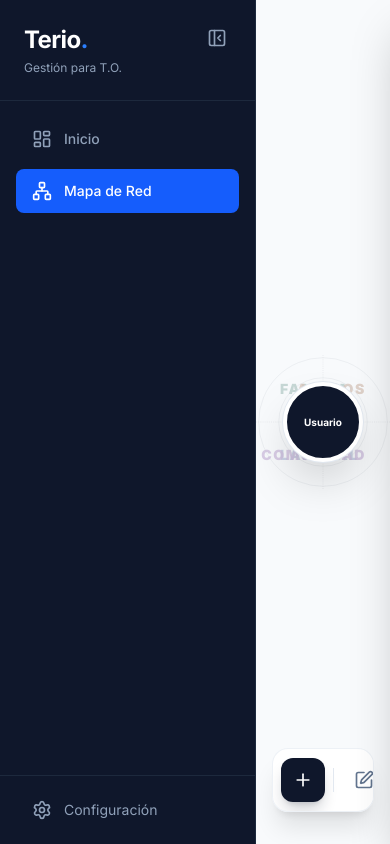
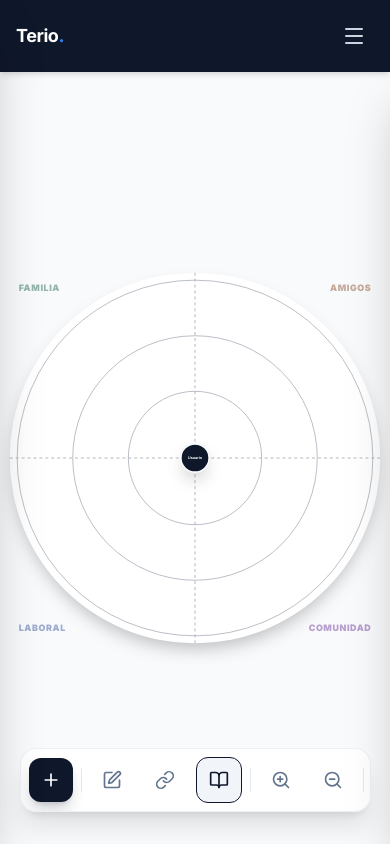
Before and after one commit to vcanio/Terio, a Next.js app: page /tools/sluzki in a window 390 px wide. Built offline with nearby package versions, Linux system fonts and the light colour scheme.

Commit message:
feat(sluzki): implementar escalado virtual, restricción de nodos y layout responsivo

```diff
--- a/src/components/layout/AppLayout.tsx
+++ b/src/components/layout/AppLayout.tsx
@@ -1,47 +1,85 @@
 'use client';
 
-import { useState } from 'react';
+import { useState, useEffect } from 'react';
 import { Sidebar } from './Sidebar';
-import { PanelLeftOpen } from 'lucide-react';
-import { Toaster } from 'react-hot-toast'; // Importar Toaster
+import { Menu, PanelLeftOpen } from 'lucide-react';
+import { Toaster } from 'react-hot-toast';
 
 export default function AppLayout({ children }: { children: React.ReactNode }) {
+  // Estado único para la visibilidad del menú
   const [isSidebarOpen, setIsSidebarOpen] = useState(true);
 
+  // Efecto para cerrar el menú automáticamente al entrar en vista móvil
+  useEffect(() => {
+    const handleResize = () => {
+      if (window.innerWidth < 768) {
+        setIsSidebarOpen(false);
+      } else {
+        setIsSidebarOpen(true);
+      }
+    };
+
+    // Ejecutar al inicio para ajustar según el dispositivo actual
+    handleResize();
+
+    window.addEventListener('resize', handleResize);
+    return () => window.removeEventListener('resize', handleResize);
+  }, []);
+
   return (
-    <div className="flex h-screen w-screen relative overflow-hidden bg-slate-50">
-      {/* Configuración global de las notificaciones */}
+    <div className="flex h-screen w-screen relative overflow-hidden bg-slate-50 flex-col md:flex-row">
       <Toaster
         position="bottom-right"
         toastOptions={{
-          className: 'exclude-from-export', // ¡Importante! Para que no salgan en la foto
-          style: {
-            background: '#334155',
-            color: '#fff',
-            borderRadius: '10px',
-          },
+          className: 'exclude-from-export',
+          style: { background: '#334155', color: '#fff', borderRadius: '10px' },
         }}
       />
 
+      {/* 1. HEADER MÓVIL (Solo visible en < md) */}
+      <header className="md:hidden flex items-center justify-between p-4 bg-slate-900 text-white shrink-0 z-30 shadow-md">
+        <div className="font-bold text-lg tracking-tight">Terio<span className="text-blue-500">.</span></div>
+        <button
+          onClick={() => setIsSidebarOpen(true)}
+          className="p-2 text-slate-300 hover:text-white hover:bg-slate-800 rounded-lg transition-colors active:scale-95"
+        >
+          <Menu size={24} />
+        </button>
+      </header>
+
+      {/* 2. OVERLAY OSCURO (Solo en móvil cuando el menú está abierto) */}
+      {isSidebarOpen && (
+        <div
+          className="fixed inset-0 bg-black/50 z-40 md:hidden backdrop-blur-sm animate-in fade-in"
+          onClick={() => setIsSidebarOpen(false)}
+        />
+      )}
+
+      {/* 3. SIDEBAR (Componente compartido) */}
       <Sidebar
         isOpen={isSidebarOpen}
         toggle={() => setIsSidebarOpen(!isSidebarOpen)}
       />
 
+      {/* 4. BOTÓN FLOTANTE DE ESCRITORIO (Solo visible si está cerrado y es > md) */}
       {!isSidebarOpen && (
         <button
           onClick={() => setIsSidebarOpen(true)}
-          className="fixed top-4 left-4 z-50 p-2.5 bg-slate-900 text-white rounded-xl shadow-lg hover:bg-slate-800 transition-all active:scale-95"
+          className="hidden md:flex fixed top-4 left-4 z-30 p-2.5 bg-slate-900 text-white rounded-xl shadow-lg hover:bg-slate-800 transition-all active:scale-95"
           title="Mostrar menú"
         >
           <PanelLeftOpen size={20} />
         </button>
       )}
 
+      {/* 5. CONTENIDO PRINCIPAL */}
       <main
         className={`
-          flex-1 h-full relative transition-all duration-300 ease-in-out flex flex-col overflow-hidden
-          ${isSidebarOpen ? 'ml-64' : 'ml-0'}
+          flex-1 h-full relative overflow-hidden flex flex-col transition-all duration-300 ease-in-out
+          /* ESCRITORIO: Margen izquierdo dinámico */
+          ${isSidebarOpen ? 'md:ml-64' : 'md:ml-0'}
+          /* MÓVIL: Siempre ancho completo (el sidebar es overlay) */
+          w-full
         `}
       >
         {children}
--- a/src/components/layout/Sidebar.tsx
+++ b/src/components/layout/Sidebar.tsx
@@ -2,12 +2,11 @@
 
 import Link from 'next/link';
 import { usePathname } from 'next/navigation';
-import { LayoutDashboard, Network, Settings, PanelLeftClose } from 'lucide-react';
+import { LayoutDashboard, Network, Settings, PanelLeftClose, X } from 'lucide-react';
 
-// Definimos las props que recibirá el componente
 interface SidebarProps {
-  isOpen?: boolean;
-  toggle?: () => void;
+  isOpen: boolean;
+  toggle: () => void;
 }
 
 const menuItems = [
@@ -15,31 +14,36 @@
   { name: 'Mapa de Red', href: '/tools/sluzki', icon: Network },
 ];
 
-export function Sidebar({ isOpen = true, toggle }: SidebarProps) {
+export function Sidebar({ isOpen, toggle }: SidebarProps) {
   const pathname = usePathname();
 
   return (
     <aside
       className={`
-        fixed left-0 top-0 h-screen w-64 z-40
+        fixed top-0 left-0 h-screen w-64
         bg-slate-900 text-white border-r border-slate-800
         flex flex-col transition-transform duration-300 ease-in-out
+        z-50 shadow-2xl md:shadow-none
+
+        /* Control total de visibilidad vía isOpen */
         ${isOpen ? 'translate-x-0' : '-translate-x-full'}
       `}
     >
-      <div className="p-6 border-b border-slate-800 flex justify-between items-start">
+      <div className="p-6 border-b border-slate-800 flex justify-between items-start h-[88px] md:h-auto">
         <div>
           <h1 className="text-2xl font-bold tracking-tight">Terio<span className="text-blue-500">.</span></h1>
           <p className="text-xs text-slate-400 mt-1">Gestión para T.O.</p>
         </div>
 
-        {/* Botón para cerrar dentro del Sidebar */}
+        {/* Botón de cerrar (Funciona en móvil y escritorio) */}
         <button
           onClick={toggle}
           className="text-slate-400 hover:text-white transition-colors p-1 rounded-md hover:bg-slate-800"
           title="Ocultar menú"
         >
-          <PanelLeftClose size={20} />
+          {/* Usamos X en móvil (más común) y PanelLeftClose en escritorio */}
+          <X className="md:hidden" size={24} />
+          <PanelLeftClose className="hidden md:block" size={20} />
         </button>
       </div>
 
@@ -52,6 +56,8 @@
               <Link
                 key={item.href}
                 href={item.href}
+                // En móvil, cerramos el menú al hacer click. En escritorio, lo mantenemos.
+                onClick={() => window.innerWidth < 768 && toggle()}
                 className={`flex items-center gap-3 px-4 py-3 rounded-lg transition-colors ${
                   isActive ? 'bg-blue-600 text-white' : 'text-slate-400 hover:bg-slate-800 hover:text-white'
                 }`}
--- a/src/features/sluzki/components/Board.tsx
+++ b/src/features/sluzki/components/Board.tsx
@@ -1,13 +1,12 @@
 "use client";
 
-import React, { useState, useRef } from "react";
+import React, { useState, useRef, useCallback } from "react";
 import { Info } from "lucide-react";
 
-// Hooks y store
 import { useSluzkiBoard } from "@/features/sluzki/hooks/useSluzkiBoard";
 import { useSluzkiStore } from "@/features/sluzki/store/useSluzkiStore";
+import { useBoardResponsive } from "@/features/sluzki/hooks/useBoardResponsive";
 
-// Componentes modulares
 import { DraggableNode } from "@/features/sluzki/components/DraggableNode";
 import { AddNodeModal } from "@/features/sluzki/components/AddNodeModal";
 import { BoardBackground } from "@/features/sluzki/components/BoardBackground";
@@ -46,10 +45,34 @@
     isExporting,
   } = useSluzkiBoard(diagramRef);
 
+  const { scale: responsiveScale, BOARD_SIZE } = useBoardResponsive(containerRef);
+
   const [isModalOpen, setIsModalOpen] = useState(false);
   const [isListOpen, setIsListOpen] = useState(false);
   const [showLegend, setShowLegend] = useState(true);
   const [isClearModalOpen, setIsClearModalOpen] = useState(false);
+
+  // --- NUEVA FUNCIÓN PROFESIONAL DE PROYECCIÓN DE COORDENADAS ---
+  // Convierte cualquier punto X,Y de la pantalla (mouse/touch) a coordenadas X,Y internas del tablero (lógicas)
+  const screenToBoard = useCallback((screenX: number, screenY: number) => {
+    if (!diagramRef.current) return { x: 0, y: 0 };
+
+    // 1. Obtenemos la posición y dimensiones REALES del tablero en la pantalla
+    const rect = diagramRef.current.getBoundingClientRect();
+
+    // 2. Calculamos el centro visual del tablero en la pantalla
+    const centerX = rect.left + rect.width / 2;
+    const centerY = rect.top + rect.height / 2;
+
+    // 3. Proyectamos:
+    //    - Restamos el centro para que (0,0) esté en el medio.
+    //    - Dividimos por la escala para revertir el efecto del zoom/responsividad.
+    return {
+      x: (screenX - centerX) / responsiveScale,
+      y: (screenY - centerY) / responsiveScale,
+    };
+  }, [responsiveScale]);
+  // -------------------------------------------------------------
 
   const sourcePos = sourceId ? getNodePos(sourceId) : { x: 0, y: 0 };
 
@@ -80,18 +103,14 @@
         ${isConnecting ? "cursor-crosshair" : ""}
       `}
     >
-      {/* 1. Toolbar superior */}
       <BoardToolbar
         onOpenModal={() => setIsModalOpen(true)}
-        onToggleConnect={() => {
-          setIsConnecting(!isConnecting);
-          setSourceId(null);
-        }}
+        onToggleConnect={() => { setIsConnecting(!isConnecting); setSourceId(null); }}
         isConnecting={isConnecting}
         onToggleLegend={() => setShowLegend(!showLegend)}
         showLegend={showLegend}
-        onToggleList={() => setIsListOpen(!isListOpen)} // Conectado
-        isListOpen={isListOpen}                         // Conectado
+        onToggleList={() => setIsListOpen(!isListOpen)}
+        isListOpen={isListOpen}
         onDownload={downloadImage}
         isExporting={isExporting}
         onClear={() => setIsClearModalOpen(true)}
@@ -100,10 +119,8 @@
         currentScale={nodeScale}
       />
 
-      {/* 2. Leyenda flotante */}
       <BoardLegend nodes={nodes} show={showLegend} />
 
-      {/* 3. Sidebar lateral */}
       <EditSidebar
         isOpen={isListOpen}
         toggle={() => setIsListOpen(!isListOpen)}
@@ -114,16 +131,19 @@
         deleteNode={deleteNode}
       />
 
-      {/* 4. Fondo circular grid */}
       <div
         ref={diagramRef}
-        className="pointer-events-none absolute w-full max-w-[85vmin] aspect-square flex items-center justify-center opacity-50"
+        style={{
+          width: BOARD_SIZE,
+          height: BOARD_SIZE,
+          transform: `scale(${responsiveScale})`,
+          transformOrigin: 'center center',
+        }}
+        className="relative shadow-2xl rounded-full bg-white transition-transform duration-75 ease-linear shrink-0"
       >
         <BoardBackground />
-      </div>
 
-      {/* 5. Área interactiva del tablero */}
-      <div className="absolute top-1/2 left-1/2 w-0 h-0 z-10 overflow-visible">
+        <div className="absolute top-1/2 left-1/2 w-0 h-0 overflow-visible z-10">
           <ConnectionLayer
             edges={edges}
             nodes={nodes}
@@ -148,11 +168,13 @@
               isTarget={isConnecting && sourceId === node.id}
               isSelected={sourceId === node.id}
               scale={nodeScale}
+              // PASAMOS LA FUNCIÓN DE PROYECCIÓN EN VEZ DE LA ESCALA
+              screenToBoard={screenToBoard}
             />
           ))}
         </div>
+      </div>
 
-      {/* 6. Notificación flotante (Conexión) */}
       {isConnecting && (
         <div className="exclude-from-export absolute top-24 md:bottom-8 md:top-auto bg-slate-900/90 backdrop-blur text-white px-5 py-3 rounded-full shadow-2xl text-sm font-medium flex gap-3 items-center pointer-events-none animate-in fade-in slide-in-from-top-4 md:slide-in-from-bottom-4 z-50 border border-white/10">
           <Info size={18} className="text-blue-400 animate-pulse" />
@@ -160,16 +182,13 @@
             <span>Toca otro nodo para conectar</span>
             <span className="hidden sm:inline w-px h-4 bg-slate-600 mx-1"></span>
             <span className="text-slate-300 text-xs flex items-center gap-1.5">
-              <kbd className="bg-slate-700 px-1.5 py-0.5 rounded border border-slate-600 shadow-sm text-[10px]">
-                Esc
-              </kbd>
+              <kbd className="bg-slate-700 px-1.5 py-0.5 rounded border border-slate-600 shadow-sm text-[10px]">Esc</kbd>
               <span className="hidden sm:inline">para salir</span>
             </span>
           </div>
         </div>
       )}
 
-      {/* 7. Modales */}
       <AddNodeModal
         isOpen={isModalOpen}
         onClose={() => setIsModalOpen(false)}
@@ -184,24 +203,11 @@
         <div className="space-y-6">
           <div className="bg-amber-50 border border-amber-200 rounded-xl p-4 text-sm text-amber-900">
             <p className="font-medium">⚠️ Advertencia</p>
-            <p className="mt-1 text-amber-800/80">
-              Esta acción eliminará permanentemente todos los nodos y conexiones actuales. No se puede deshacer.
-            </p>
+            <p className="mt-1 text-amber-800/80">Esta acción eliminará permanentemente todos los nodos y conexiones actuales.</p>
           </div>
-
           <div className="flex gap-3 justify-end">
-            <button
-              onClick={() => setIsClearModalOpen(false)}
-              className="px-4 py-2.5 text-sm font-bold text-slate-600 hover:bg-slate-100 rounded-xl transition-colors"
-            >
-              Cancelar
-            </button>
-            <button
-              onClick={handleConfirmClear}
-              className="px-4 py-2.5 text-sm font-bold text-white bg-red-500 hover:bg-red-600 rounded-xl transition-all shadow-md shadow-red-500/20 active:scale-95"
-            >
-              Sí, reiniciar todo
-            </button>
+            <button onClick={() => setIsClearModalOpen(false)} className="px-4 py-2.5 text-sm font-bold text-slate-600 hover:bg-slate-100 rounded-xl transition-colors">Cancelar</button>
+            <button onClick={handleConfirmClear} className="px-4 py-2.5 text-sm font-bold text-white bg-red-500 hover:bg-red-600 rounded-xl transition-all shadow-md shadow-red-500/20 active:scale-95">Sí, reiniciar todo</button>
           </div>
         </div>
       </Modal>
--- a/src/features/sluzki/components/BoardBackground.tsx
+++ b/src/features/sluzki/components/BoardBackground.tsx
@@ -1,21 +1,23 @@
 import React from "react";
-import { LEVELS } from "../utils/constants"; //
+import { LEVELS } from "../utils/constants";
 
 export const BoardBackground = () => {
   return (
-    <div className="pointer-events-none absolute w-full max-w-[95vmin] aspect-square flex items-center justify-center opacity-50">
+    // CAMBIO: Eliminamos "max-w-[95vmin]" y "aspect-square".
+    // Ahora ocupa el 100% del "Tablero Virtual" de 1000x1000px.
+    <div className="absolute inset-0 w-full h-full flex items-center justify-center opacity-50 pointer-events-none">
       <div className="absolute inset-0 z-0 font-black uppercase tracking-widest select-none">
-        <span className="absolute top-6 left-6 text-sm md:text-2xl text-emerald-900/80">Familia</span>
-        <span className="absolute top-6 right-6 text-sm md:text-2xl text-amber-900/80 text-right">Amigos</span>
-        <span className="absolute bottom-6 left-6 text-sm md:text-2xl text-blue-900/80">Laboral</span>
-        <span className="absolute bottom-6 right-6 text-sm md:text-2xl text-purple-900/80 text-right">Comunidad</span>
+        {/* CAMBIO: Usamos textos grandes fijos (text-2xl) porque todo se encogerá proporcionalmente */}
+        <span className="absolute top-6 left-6 text-2xl text-emerald-900/80">Familia</span>
+        <span className="absolute top-6 right-6 text-2xl text-amber-900/80 text-right">Amigos</span>
+        <span className="absolute bottom-6 left-6 text-2xl text-blue-900/80">Laboral</span>
+        <span className="absolute bottom-6 right-6 text-2xl text-purple-900/80 text-right">Comunidad</span>
       </div>
 
       <svg className="absolute inset-0 w-full h-full z-0 overflow-visible" viewBox="0 0 1000 1000">
         <line x1="0" y1="500" x2="1000" y2="500" stroke="#353C4A" strokeWidth="2" strokeDasharray="8 8" />
         <line x1="500" y1="0" x2="500" y2="1000" stroke="#353C4A" strokeWidth="2" strokeDasharray="8 8" />
 
-        {/* Renderizado dinámico basado en las constantes */}
         {Object.values(LEVELS).map((lvl, index) => (
           <React.Fragment key={index}>
             <circle cx="500" cy="500" r={lvl.boundary} fill="none" stroke="#475569" strokeWidth="2" />
--- /dev/null
+++ b/src/features/sluzki/hooks/useBoardResponsive.ts
@@ -0,0 +1,36 @@
+import { useState, useEffect, RefObject } from 'react';
+
+// Definimos el tamaño "lógico" del tablero.
+// Todo el diseño se basará en que el tablero mide 1000x1000px internamente.
+const BOARD_SIZE = 1000;
+
+export const useBoardResponsive = (containerRef: RefObject<HTMLDivElement | null>) => {
+  const [scale, setScale] = useState(1);
+
+  useEffect(() => {
+    const handleResize = () => {
+      if (!containerRef.current) return;
+
+      // Medimos el espacio disponible en la pantalla
+      const { width, height } = containerRef.current.getBoundingClientRect();
+
+      // Calculamos cuánto tenemos que escalar los 1000px para que quepan
+      const scaleX = width / BOARD_SIZE;
+      const scaleY = height / BOARD_SIZE;
+
+      // Elegimos el menor factor para que quepa todo sin cortarse (contain)
+      // Multiplicamos por 0.95 para dejar un pequeño margen de seguridad y que no toque los bordes
+      const newScale = Math.min(scaleX, scaleY, 1) * 0.95;
+
+      setScale(newScale);
+    };
+
+    // Ejecutar al inicio y cada vez que cambie el tamaño de la ventana
+    handleResize();
+    window.addEventListener('resize', handleResize);
+
+    return () => window.removeEventListener('resize', handleResize);
+  }, [containerRef]);
+
+  return { scale, BOARD_SIZE };
+};
```
Also changed, not shown: src/features/sluzki/components/DraggableNode.tsx (+61 -24 lines). Lines whose indentation alone changed are shown as unchanged.
